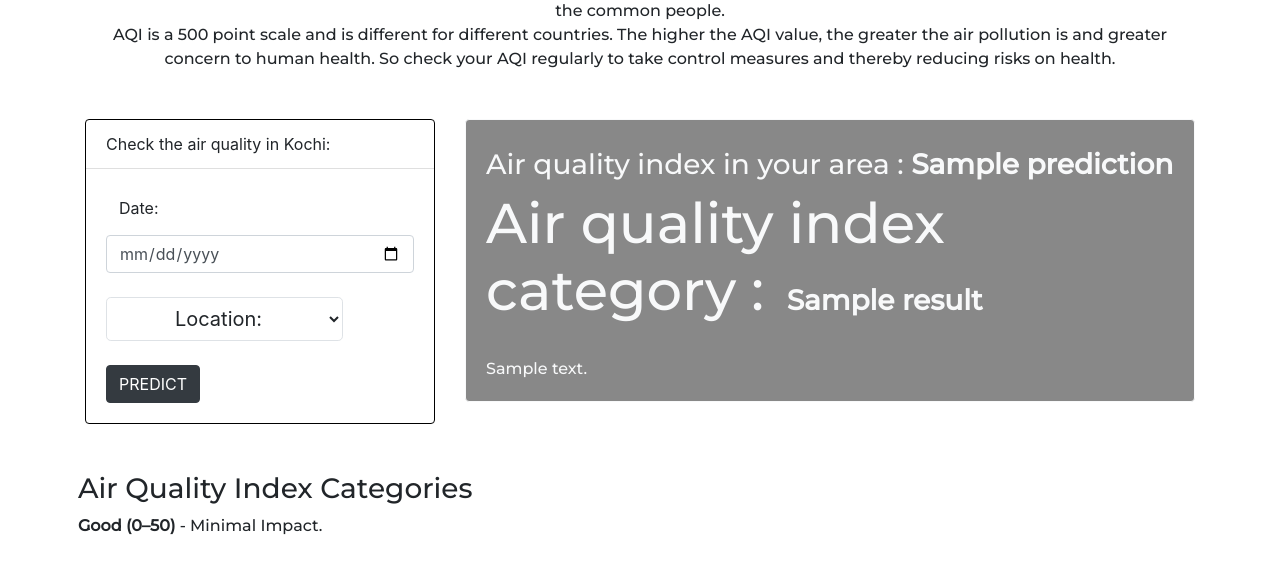
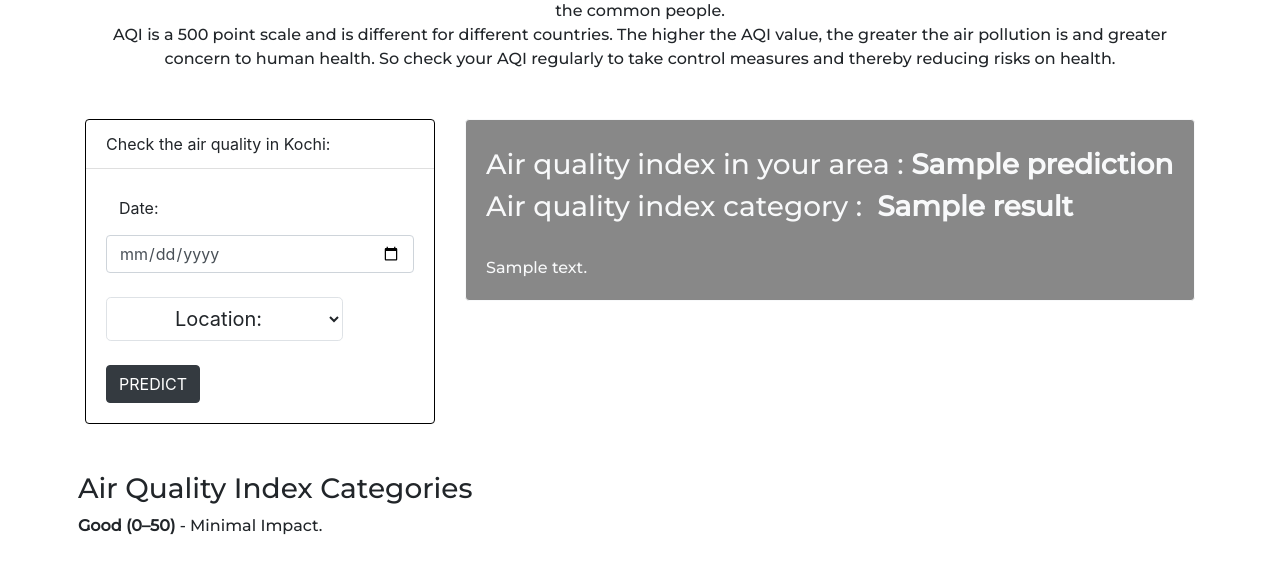
Before and after one commit to Kirang96/Air-quality-prediction, a Flask app: template templates/predict.html in a window 1280 px wide. Shown: the part 161-725 px from the top of the page. Run offline with Flask 2, Linux system fonts and the light colour scheme; the template is opened without the code that fills it: most values are stand-ins (such as "Sample title", 1, 10 or a date in 2020); parts of the project's set-up code (start-up, migrations or seed data) failed here and were passed over.

Commit message:
Update predict.html

```diff
--- a/templates/predict.html
+++ b/templates/predict.html
@@ -91,7 +91,7 @@
                 <div class="card border-light" style="background-color: {{ color }};">
                     <div class="card-body">
                         <h3 class="head text-light mt-2">Air quality index in your area :&nbsp;<strong>{{ prediction }}</strong></h3>
-                            <h3 class="head text-light"><span class="small">Air quality index category : </span>&nbsp;<strong>{{result}}</strong></h3>
+                            <h3 class="head text-light">Air quality index category : &nbsp;<strong>{{result}}</strong></h3>
                             <br>
                             <p1 class="text text-center text-light">{% autoescape false %} {{ text }} {% endautoescape %}
                         </p1>
```
